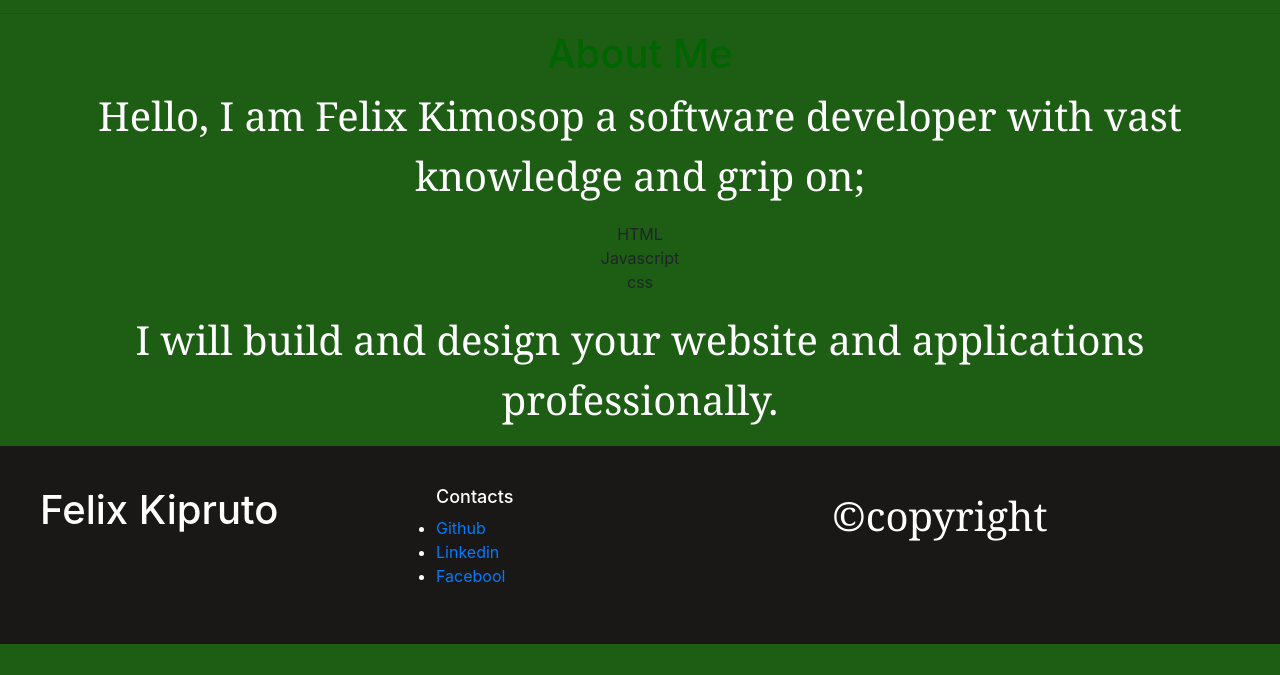
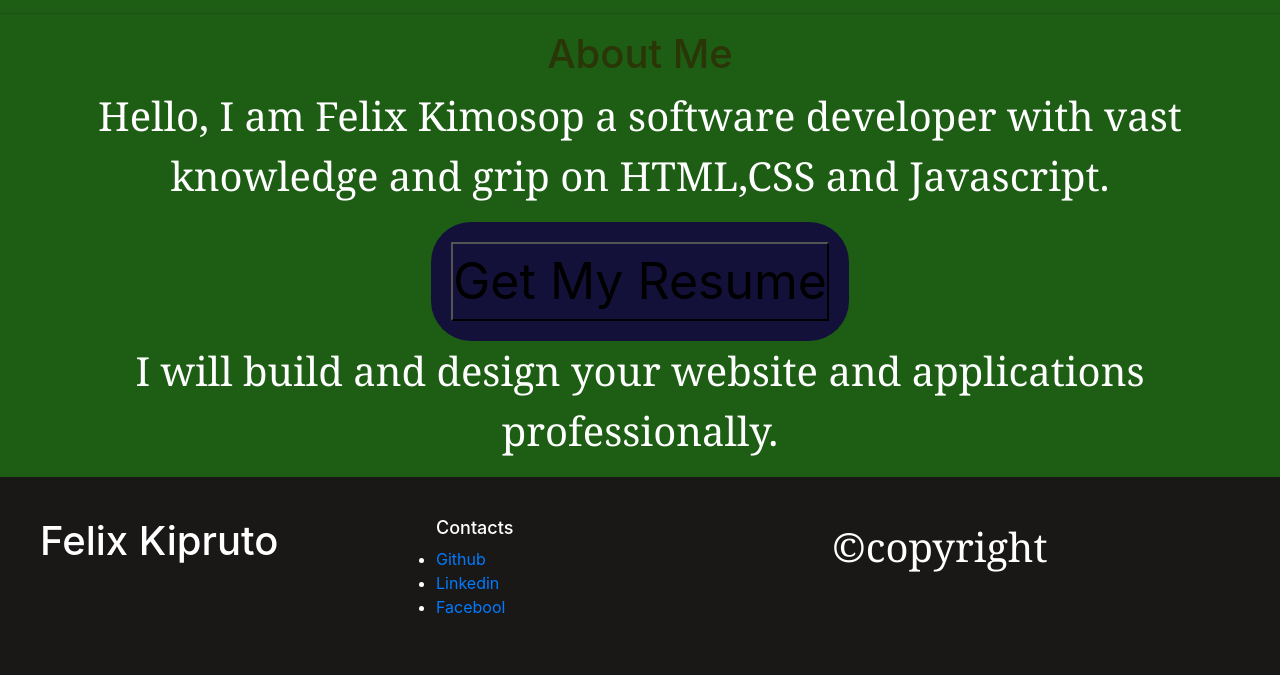
Before and after one commit to Felixkimosop/felixkimosop.github.io, a plain HTML site: page index.html in a window 1280 px wide. Shown: the part 1894-2569 px from the top of the page. Before the commit the page ends 2538 px from the top, so only its background shows below. Drawn offline with nearby package versions, Linux system fonts and the light colour scheme.

Commit message:
Button added

```diff
--- a/index.html
+++ b/index.html
@@ -61,15 +61,14 @@
 
             <h1>About Me</h1>
 
-            <p>Hello, I am Felix Kimosop a software developer with vast knowledge and grip on;
+            <p>Hello, I am Felix Kimosop a software developer with vast knowledge and grip on HTML,CSS and Javascript.
 
 
             </p>
-            <ul>
-                <li>HTML</li>
-                <li>Javascript</li>
-                <li>css</li>
-            </ul>
+            <div class="btn">
+               <a href=""><button type="submit"> Get My Resume</button></a>
+            </div>
+
 
             <p>I will build and design your website and applications professionally.</p>
 
--- a/styles.css
+++ b/styles.css
@@ -9,6 +9,7 @@ body{
 
     background-color: rgb(29, 94, 20);
     height: 90vh;
+    align-items: center;
 
 
 }
@@ -108,13 +109,23 @@ body{
 
 }
 .about h1{
-    color: darkgreen;
+    color: rgb(42, 54, 8);
 }
 
-.about p ul li  {
-    color: darkgreen;
-    font-size: 80px;
+.btn{
+    color: rgb(245, 245, 237);
+    font-size: 50px;
+    padding: 20px;
+    background-color: rgb(19, 17, 58);
+    border-radius: 40px;
+    border: 0px;
+    /* background: none; */
 }
+
+/* .btn a{
+    text-decoration: none;
+    color: yellow;
+} */
 
 footer{
 
```
